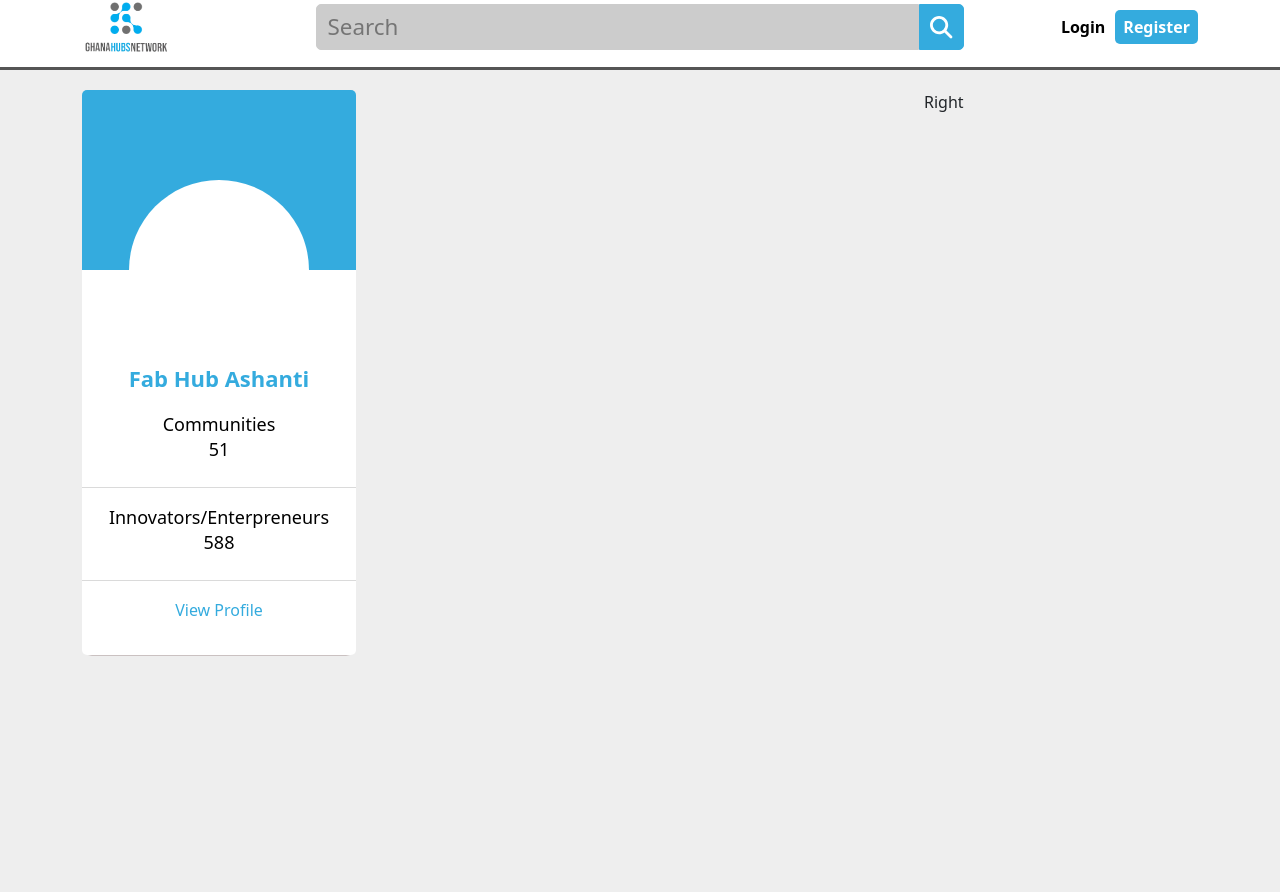
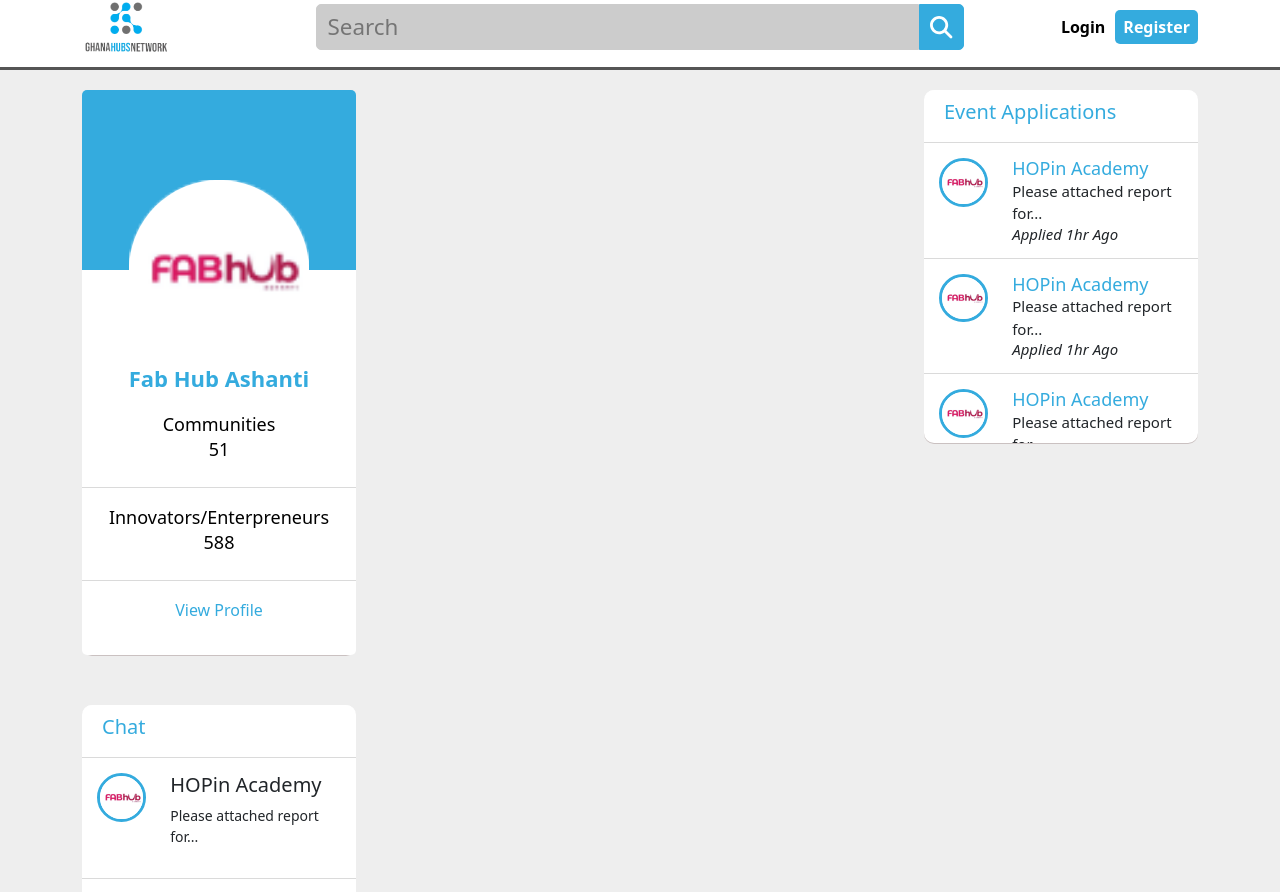
Before and after one commit to lemontech222/GHNHackathon2022, a React (Create React App) app in the folder frontend/: page /dashboard/hub in a window 1280 px wide. Shown: the part 13-905 px from the top of the page. Before the commit the page ends 800 px from the top, so only its background shows below. Built offline with nearby package versions, Linux system fonts and the light colour scheme.

Commit message:
chat and event applications components created

```diff
--- /dev/null
+++ b/frontend/src/components/Common/Chat/Chat.jsx
@@ -0,0 +1,43 @@
+import { ChatWrapper } from './Chat.styles';
+import Logo from '../../../images/fabhublogo.png';
+
+const Chat = () => {
+  return (
+    <ChatWrapper>
+      <div className="chat-header">
+        <h2>Chat</h2>
+      </div>
+      <div className="chats">
+        <div className="chat-wrapper">
+          <div className="profile-pic">
+            <img src={Logo} alt="logo" />
+          </div>
+          <div className="message-section">
+            <h1>HOPin Academy</h1>
+            <p>Please attached report for...</p>
+          </div>
+        </div>
+        <div className="chat-wrapper">
+          <div className="profile-pic">
+            <img src={Logo} alt="logo" />
+          </div>
+          <div className="message-section">
+            <h1>HOPin Academy</h1>
+            <p>Please attached report for...</p>
+          </div>
+        </div>
+        <div className="chat-wrapper">
+          <div className="profile-pic">
+            <img src={Logo} alt="logo" />
+          </div>
+          <div className="message-section">
+            <h1>HOPin Academy</h1>
+            <p>Please attached report for...</p>
+          </div>
+        </div>
+      </div>
+    </ChatWrapper>
+  );
+};
+
+export default Chat;
--- /dev/null
+++ b/frontend/src/components/Common/Chat/Chat.styles.js
@@ -0,0 +1,82 @@
+import styled from 'styled-components';
+
+export const ChatWrapper = styled.div`
+  width: 100%;
+  background: #ffffff;
+  border-radius: 10px;
+  box-shadow: 0px 1px 0px 0px #cac1c1;
+  display: flex;
+  flex-direction: column;
+  align-items: ${({ align }) => (align ? align : 'flex-start')};
+
+  & .chat-header {
+    width: 100%;
+    min-height: 50px;
+    background: #ffffff;
+    color: var(--primary-color);
+    border-top-right-radius: 10px;
+    border-top-left-radius: 10px;
+    border-bottom: 1px solid rgba(72, 72, 72, 0.2);
+    padding: 10px 20px;
+    display: flex;
+    justify-content: space-between;
+    align-items: center;
+
+    & h1,
+    h2,
+    h3 {
+      font-size: 20px;
+    }
+  }
+
+  & .chats {
+    width: 100%;
+    height: 200px;
+    overflow-x: hidden;
+    overflow-y: auto;
+  }
+
+  & .chat-wrapper {
+    width: 100%;
+    padding: 15px;
+    display: flex;
+    align-items: flex-start;
+    justify-content: space-between;
+    border-bottom: 1px solid rgba(72, 72, 72, 0.2);
+
+    &:hover {
+      cursor: pointer;
+      filter: contrast(0.8);
+      box-shadow: -3px 2px 5px 1px rgba(248, 99, 29, 0.4);
+      -webkit-box-shadow: -3px 2px 5px 1px rgba(248, 99, 29, 0.4);
+      -moz-box-shadow: -3px 2px 5px 1px rgba(248, 99, 29, 0.4);
+    }
+  }
+
+  & .profile-pic {
+    width: 20%;
+    border: 3px solid var(--primary-color);
+    border-radius: 50%;
+
+    img {
+      width: 100%;
+      height: 100%;
+    }
+  }
+
+  & .message-section {
+    width: 70%;
+    display: flex;
+    flex-direction: column;
+    align-items: flex-start;
+    justify-content: flex-start;
+
+    & h1 {
+      font-size: 20px;
+      font-weight: 400px;
+    }
+    p {
+      font-size: 14px;
+    }
+  }
+`;
--- a/frontend/src/components/Common/EntityProfile/Profile.jsx
+++ b/frontend/src/components/Common/EntityProfile/Profile.jsx
@@ -1,11 +1,14 @@
 import { AnchorLink } from '..';
 import { ProfileWrapper } from './Profile.styles';
+import HubLogo from '../../../images/fabhublogo.png';
 
 const EntityProfile = () => {
   return (
     <ProfileWrapper>
       <div className="hero-section">
-        <div className="profile-photo"></div>
+        <div className="profile-photo">
+          <img src={HubLogo} alt="hub logo" />
+        </div>
       </div>
       <div className="profile-name">
         <h2>Fab Hub Ashanti</h2>
--- a/frontend/src/components/Common/EntityProfile/Profile.styles.jsx
+++ b/frontend/src/components/Common/EntityProfile/Profile.styles.js
@@ -31,6 +31,11 @@
     display: flex;
     justify-content: center;
     align-items: center;
+
+    & img {
+      width: 100%;
+      height: 100%;
+    }
   }
 
   & .profile-name {
--- /dev/null
+++ b/frontend/src/components/Common/EventApplications/EventApplications.jsx
@@ -0,0 +1,56 @@
+import Logo from '../../../images/fabhublogo.png';
+import { EventAppWrapper } from './EventApplications.style';
+
+const EventApp = () => {
+  return (
+    <EventAppWrapper>
+      <div className="eventApp-header">
+        <h2>Event Applications</h2>
+      </div>
+      <div className="eventApps">
+        <div className="eventApp-wrapper">
+          <div className="profile-pic">
+            <img src={Logo} alt="logo" />
+          </div>
+          <div className="application-section">
+            <h1>HOPin Academy</h1>
+            <p>Please attached report for...</p>
+            <h4>Applied 1hr Ago</h4>
+          </div>
+        </div>
+        <div className="eventApp-wrapper">
+          <div className="profile-pic">
+            <img src={Logo} alt="logo" />
+          </div>
+          <div className="application-section">
+            <h1>HOPin Academy</h1>
+            <p>Please attached report for...</p>
+            <h4>Applied 1hr Ago</h4>
+          </div>
+        </div>
+        <div className="eventApp-wrapper">
+          <div className="profile-pic">
+            <img src={Logo} alt="logo" />
+          </div>
+          <div className="application-section">
+            <h1>HOPin Academy</h1>
+            <p>Please attached report for...</p>
+            <h4>Applied 1hr Ago</h4>
+          </div>
+        </div>
+        <div className="eventApp-wrapper">
+          <div className="profile-pic">
+            <img src={Logo} alt="logo" />
+          </div>
+          <div className="application-section">
+            <h1>HOPin Academy</h1>
+            <p>Please attached report for...</p>
+            <h4>Applied 1hr Ago</h4>
+          </div>
+        </div>
+      </div>
+    </EventAppWrapper>
+  );
+};
+
+export default EventApp;
--- /dev/null
+++ b/frontend/src/components/Common/EventApplications/EventApplications.style.js
@@ -0,0 +1,91 @@
+import styled from 'styled-components';
+
+export const EventAppWrapper = styled.div`
+  width: 100%;
+  background: #ffffff;
+  border-radius: 10px;
+  box-shadow: 0px 1px 0px 0px #cac1c1;
+  display: flex;
+  flex-direction: column;
+  align-items: ${({ align }) => (align ? align : 'flex-start')};
+
+  & .eventApp-header {
+    width: 100%;
+    min-height: 50px;
+    background: #ffffff;
+    color: var(--primary-color);
+    border-top-right-radius: 10px;
+    border-top-left-radius: 10px;
+    border-bottom: 1px solid rgba(72, 72, 72, 0.2);
+    padding: 10px 20px;
+    display: flex;
+    justify-content: space-between;
+    align-items: center;
+
+    & h1,
+    h2,
+    h3 {
+      font-size: 20px;
+    }
+  }
+
+  & .eventApps {
+    width: 100%;
+    height: 300px;
+    overflow-x: hidden;
+    overflow-y: auto;
+  }
+
+  & .eventApp-wrapper {
+    width: 100%;
+    padding: 15px;
+    display: flex;
+    align-items: flex-start;
+    justify-content: space-between;
+    border-bottom: 1px solid rgba(72, 72, 72, 0.2);
+
+    &:hover {
+      cursor: pointer;
+      filter: contrast(0.8);
+      box-shadow: -3px 2px 5px 1px rgba(248, 99, 29, 0.4);
+      -webkit-box-shadow: -3px 2px 5px 1px rgba(248, 99, 29, 0.4);
+      -moz-box-shadow: -3px 2px 5px 1px rgba(248, 99, 29, 0.4);
+    }
+  }
+
+  & .profile-pic {
+    width: 20%;
+    border: 3px solid var(--primary-color);
+    border-radius: 50%;
+
+    img {
+      width: 100%;
+      height: 100%;
+    }
+  }
+
+  & .application-section {
+    width: 70%;
+    display: flex;
+    flex-direction: column;
+    align-items: flex-start;
+    justify-content: flex-start;
+
+    & h1 {
+      font-size: 18px;
+      font-weight: 400px;
+      color: var(--primary-color);
+      margin: 0;
+    }
+
+    & h4 {
+      font-size: 15px;
+      font-style: italic;
+      margin: 0;
+    }
+    p {
+      font-size: 15px;
+      margin: 0;
+    }
+  }
+`;
--- a/frontend/src/components/pages/Hub/Hub.jsx
+++ b/frontend/src/components/pages/Hub/Hub.jsx
@@ -1,5 +1,7 @@
 import React from 'react';
+import Chat from '../../Common/Chat/Chat';
 import EntityProfile from '../../Common/EntityProfile/Profile';
+import EventApp from '../../Common/EventApplications/EventApplications';
 import SideBar from '../../Common/SideBar';
 import { HomePage } from '../Home/Home.style';
 
@@ -8,9 +10,12 @@
     <HomePage>
       <SideBar>
         <EntityProfile />
+        <Chat />
       </SideBar>
       <div></div>
-      <SideBar>Right</SideBar>
+      <SideBar>
+        <EventApp />
+      </SideBar>
     </HomePage>
   );
 };
```
Also changed, not shown: frontend/src/components/Common/Forum/Forums.styles.js (renamed from frontend/src/components/Common/Forum/Forums.styles.jsx), frontend/src/components/Common/SideBar/SideBar.styles.js (renamed from frontend/src/components/Common/SideBar/SideBar.styles.jsx), frontend/src/images/fabhublogo.png (added).
